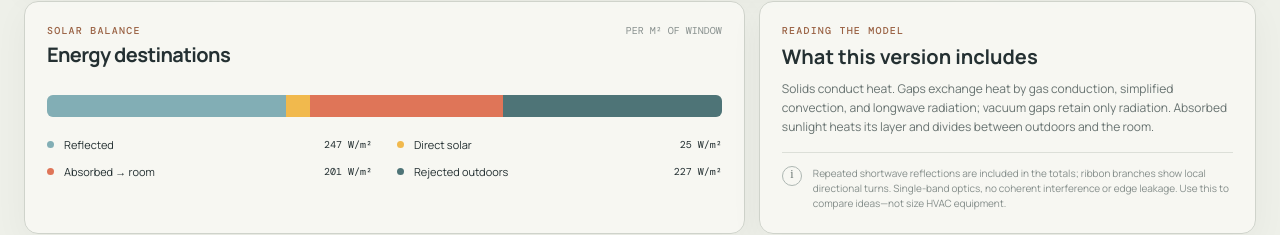
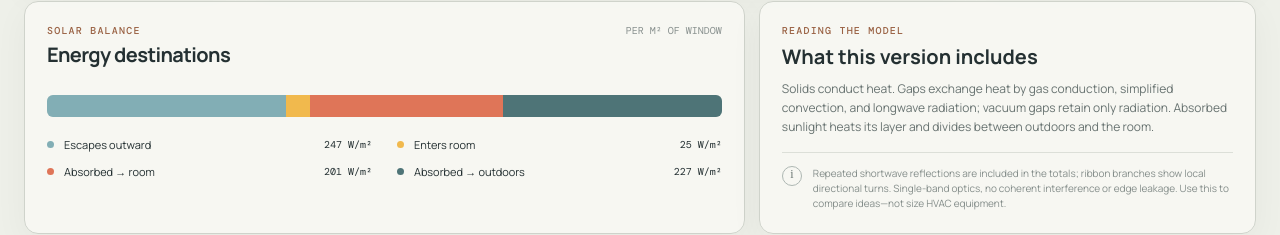
Before and after one commit to mohnjahoney/layer-light, a React (Vite) app: page / in a window 1280 px wide. Shown: the part 927-1162 px from the top of the page. Built offline with nearby package versions, Linux system fonts and the light colour scheme.

Commit message:
clarify inward and outward flux results

```diff
--- a/src/App.jsx
+++ b/src/App.jsx
@@ -1,5 +1,6 @@
 import { useEffect, useMemo, useRef, useState } from 'react'
 import { MATERIALS, newLayer, solveSystem } from './physics.js'
+import { createFlowViewModel } from './flowViewModel.js'
 
 const INITIAL = [newLayer('glass'), newLayer('air'), newLayer('glass'), newLayer('curtain')]
 
@@ -61,10 +62,10 @@ function NumberField({ label, value, unit, min = 0, max, step = 0.01, onChange }
 
 function EnergyBar({ result, sunlight }) {
   const values = [
-    { label: 'Reflected', value: result.reflected, color: '#82aeb5' },
-    { label: 'Direct solar', value: result.directSolar, color: '#f1b94d' },
-    { label: 'Absorbed → room', value: Math.max(0, result.absorbedToRoom), color: '#df7558' },
-    { label: 'Rejected outdoors', value: result.rejected, color: '#4e7477' },
+    { label: 'Escapes outward', value: result.escapedOutwardFlux, color: '#82aeb5' },
+    { label: 'Enters room', value: result.enteringRoomShortwaveFlux, color: '#f1b94d' },
+    { label: 'Absorbed → room', value: Math.max(0, result.absorbedToRoomFlux), color: '#df7558' },
+    { label: 'Absorbed → outdoors', value: result.absorbedToOutdoorsFlux, color: '#4e7477' },
   ]
   return (
     <div className="energy-viz">
@@ -84,32 +85,32 @@ function EnergyRibbons({ layers, flows, sunlight }) {
     <div className="ribbon-viz">
       <div className="ribbon-heading">
         <div><p className="eyebrow">Solar journey</p><h3>Follow the energy</h3></div>
-        <div className="ribbon-arrival"><span>arrives in room</span><strong>{fmt(flows.at(-1)?.transmitted ?? sunlight)} W/m²</strong></div>
+        <div className="ribbon-arrival"><span>arrives in room</span><strong>{fmt(flows.at(-1)?.inwardFluxAfter ?? sunlight)} W/m²</strong></div>
       </div>
       <div className="ribbon-legend"><span><i className="transmitted" />Moving inward</span><span><i className="reflected" />Turns outward</span><span><i className="absorbed" />Held by layer</span></div>
       <div className="ribbon-track" style={{ gridTemplateColumns: `repeat(${Math.max(layers.length, 1)}, 78px)` }} aria-label="Shortwave solar energy flow through layers">
         {layers.map((layer, index) => {
           const flow = flows[index]
-          const reflectedWidth = widthFor(flow.reflected, 17)
-          const absorbedWidth = widthFor(flow.absorbed, 17)
+          const reflectedWidth = widthFor(flow.localOutwardReflectionFlux, 17)
+          const absorbedWidth = widthFor(flow.absorbedFlux, 17)
           const markerId = `arrow-${index}-${layer.id}`
           const isLast = index === layers.length - 1
           return (
-            <svg key={layer.id} className={`ribbon-cell ${flow.bypassed ? 'bypassed' : ''}`} viewBox="0 0 78 170" role="img" aria-label={`${layer.name}: ${fmt(flow.transmitted)} watts per square meter transmitted, ${fmt(flow.reflected)} reflected, ${fmt(flow.absorbed)} absorbed`}>
-              <title>{layer.name}: {fmt(flow.transmitted)} transmitted · {fmt(flow.reflected)} reflected · {fmt(flow.absorbed)} absorbed W/m²</title>
+            <svg key={layer.id} className={`ribbon-cell ${flow.bypassed ? 'bypassed' : ''}`} viewBox="0 0 78 170" role="img" aria-label={`${layer.name}: ${fmt(flow.inwardFluxAfter)} watts per square meter moving inward after the layer, ${fmt(flow.localOutwardReflectionFlux)} turned outward, ${fmt(flow.absorbedFlux)} absorbed`}>
+              <title>{layer.name}: {fmt(flow.inwardFluxAfter)} inward after layer · {fmt(flow.localOutwardReflectionFlux)} turns outward · {fmt(flow.absorbedFlux)} absorbed W/m²</title>
               <defs>
                 <marker id={`${markerId}-gold`} markerWidth="20" markerHeight="20" refX="16" refY="10" orient="auto" markerUnits="userSpaceOnUse"><path d="M0 0 L20 10 L0 20 Z" className="arrow-gold" /></marker>
                 <marker id={`${markerId}-blue`} markerWidth="14" markerHeight="14" refX="11" refY="7" orient="auto" markerUnits="userSpaceOnUse"><path d="M0 0 L14 7 L0 14 Z" className="arrow-blue" /></marker>
                 <marker id={`${markerId}-coral`} markerWidth="14" markerHeight="14" refX="11" refY="7" orient="auto" markerUnits="userSpaceOnUse"><path d="M0 0 L14 7 L0 14 Z" className="arrow-coral" /></marker>
               </defs>
-              <path d="M-9 83 C7 83 25 83 40 83" className="ribbon transmitted ribbon-glow" style={{ strokeWidth: widthFor(flow.incoming) }} />
-              <path d="M39 83 C54 83 70 83 87 83" className="ribbon transmitted ribbon-glow" style={{ strokeWidth: widthFor(flow.transmitted) }} markerEnd={isLast ? `url(#${markerId}-gold)` : undefined} />
-              {!flow.bypassed && flow.reflected > 0 && <path d="M40 83 C28 69 26 39 -8 20" className="ribbon reflected" style={{ strokeWidth: reflectedWidth }} markerEnd={`url(#${markerId}-blue)`} />}
-              {!flow.bypassed && flow.absorbed > 0 && <path d="M40 83 C53 101 28 124 40 158" className="ribbon absorbed" style={{ strokeWidth: absorbedWidth }} markerEnd={`url(#${markerId}-coral)`} />}
-              <circle cx="40" cy="83" r={Math.max(5, widthFor(flow.incoming) / 2)} className="ribbon-junction-halo" />
-              <circle cx="40" cy="83" r={Math.max(3, widthFor(flow.incoming) / 3.2)} className="ribbon-junction" />
-              {!flow.bypassed && flow.reflected >= sunlight * .04 && <text x="5" y="12" textAnchor="middle" className="branch-value reflected-value">{fmt(flow.reflected)}</text>}
-              {!flow.bypassed && flow.absorbed >= sunlight * .04 && <text x="40" y="168" textAnchor="middle" className="branch-value absorbed-value">{fmt(flow.absorbed)}</text>}
+              <path d="M-9 83 C7 83 25 83 40 83" className="ribbon transmitted ribbon-glow" style={{ strokeWidth: widthFor(flow.inwardFluxBefore) }} />
+              <path d="M39 83 C54 83 70 83 87 83" className="ribbon transmitted ribbon-glow" style={{ strokeWidth: widthFor(flow.inwardFluxAfter) }} markerEnd={isLast ? `url(#${markerId}-gold)` : undefined} />
+              {!flow.bypassed && flow.localOutwardReflectionFlux > 0 && <path d="M40 83 C28 69 26 39 -8 20" className="ribbon reflected" style={{ strokeWidth: reflectedWidth }} markerEnd={`url(#${markerId}-blue)`} />}
+              {!flow.bypassed && flow.absorbedFlux > 0 && <path d="M40 83 C53 101 28 124 40 158" className="ribbon absorbed" style={{ strokeWidth: absorbedWidth }} markerEnd={`url(#${markerId}-coral)`} />}
+              <circle cx="40" cy="83" r={Math.max(5, widthFor(flow.inwardFluxBefore) / 2)} className="ribbon-junction-halo" />
+              <circle cx="40" cy="83" r={Math.max(3, widthFor(flow.inwardFluxBefore) / 3.2)} className="ribbon-junction" />
+              {!flow.bypassed && flow.localOutwardReflectionFlux >= sunlight * .04 && <text x="5" y="12" textAnchor="middle" className="branch-value reflected-value">{fmt(flow.localOutwardReflectionFlux)}</text>}
+              {!flow.bypassed && flow.absorbedFlux >= sunlight * .04 && <text x="40" y="168" textAnchor="middle" className="branch-value absorbed-value">{fmt(flow.absorbedFlux)}</text>}
               {flow.bypassed && <><rect x="22" y="66" width="36" height="34" rx="9" className="bypass-box" /><text x="40" y="56" textAnchor="middle">BYPASS</text></>}
             </svg>
           )
@@ -127,7 +128,8 @@ export default function App() {
   const [dragUi, setDragUi] = useState({ holdingId: null, draggingId: null })
   const dragTimer = useRef(null)
   const dragState = useRef(null)
-  const result = useMemo(() => solveSystem(layers, settings), [layers, settings])
+  const solution = useMemo(() => solveSystem(layers, settings), [layers, settings])
+  const result = useMemo(() => createFlowViewModel(layers, solution), [layers, solution])
   const selected = layers.find((layer) => layer.id === selectedId)
 
   useEffect(() => () => clearTimeout(dragTimer.current), [])
@@ -241,7 +243,7 @@ export default function App() {
           <section className={`stack-panel card ${flowVisible ? 'flow-expanded' : 'flow-collapsed'}`}>
             <div className="stack-labels"><span>OUTDOORS</span><button className="flow-toggle" aria-pressed={flowVisible} onClick={() => setFlowVisible((visible) => !visible)}><i /> Energy flow</button><span>ROOM</span></div>
             <div className="sun-line"><span>☀</span><i /><b>{fmt(settings.sunlight)} W/m² incident</b></div>
-            {flowVisible && <EnergyRibbons layers={layers} flows={result.solarByLayer} sunlight={settings.sunlight} />}
+            {flowVisible && <EnergyRibbons layers={layers} flows={result.layerFlows} sunlight={settings.sunlight} />}
             <div className={`layer-stack ${dragUi.draggingId ? 'stack-is-dragging' : ''}`}>
               {layers.length === 0 && <div className="empty-state">Add a material to begin</div>}
               {layers.map((layer, index) => (
@@ -261,11 +263,11 @@ export default function App() {
             <div className={`drag-status ${dragUi.holdingId ? 'is-holding' : ''} ${dragUi.draggingId ? 'is-moving' : ''}`} aria-live="polite">
               {dragUi.holdingId ? 'Keep holding…' : dragUi.draggingId ? 'Movable — drag to a new position, then release' : 'Hold the grip for half a second to move a layer'}
             </div>
-            <div className="heat-arrow"><span>Net room heat</span><i className={result.totalGain < 0 ? 'reverse' : ''} /><strong>{fmt(Math.abs(result.totalGain))} W/m² {result.totalGain >= 0 ? 'in' : 'out'}</strong></div>
+            <div className="heat-arrow"><span>Net room heat</span><i className={result.roomInwardFlux < 0 ? 'reverse' : ''} /><strong>{fmt(Math.abs(result.roomInwardFlux))} W/m² {result.roomInwardFlux >= 0 ? 'in' : 'out'}</strong></div>
             <div className="metric-row">
-              <div><span>Total room heat gain</span><strong>{fmt(result.totalGain)} <small>W/m²</small></strong></div>
-              <div><span>Assembly R-value</span><strong>{fmt(result.totalR, 2)} <small>m²K/W</small></strong></div>
-              <div><span>Direct solar</span><strong>{fmt(result.directSolar)} <small>W/m²</small></strong></div>
+              <div><span>Total room heat gain</span><strong>{fmt(result.roomInwardFlux)} <small>W/m²</small></strong></div>
+              <div><span>Assembly R-value</span><strong>{fmt(result.totalResistance, 2)} <small>m²K/W</small></strong></div>
+              <div><span>Direct solar</span><strong>{fmt(result.enteringRoomShortwaveFlux)} <small>W/m²</small></strong></div>
             </div>
           </section>
 
--- /dev/null
+++ b/src/flowViewModel.js
@@ -0,0 +1,58 @@
+export function createFlowViewModel(layers, solution) {
+  const interactionById = new Map(
+    solution.shortwave.layerInteractions.map((interaction) => [interaction.layerId, interaction]),
+  )
+  const temperatureById = new Map(
+    solution.thermal.layerTemperatures.map(({ layerId, temperature }) => [layerId, temperature]),
+  )
+  const resistanceById = new Map(
+    solution.thermal.layerResistances.map(({ layerId, resistance }) => [layerId, resistance]),
+  )
+  let activeIndex = 0
+
+  const layerFlows = layers.map((layer) => {
+    const interfaceBefore = solution.shortwave.interfaces[activeIndex]
+    if (layer.enabled === false) {
+      return {
+        layerId: layer.id,
+        inwardFluxBefore: interfaceBefore.inwardFlux,
+        inwardFluxAfter: interfaceBefore.inwardFlux,
+        outwardFluxBefore: interfaceBefore.outwardFlux,
+        outwardFluxAfter: interfaceBefore.outwardFlux,
+        localOutwardReflectionFlux: 0,
+        absorbedFlux: 0,
+        bypassed: true,
+      }
+    }
+
+    const interaction = interactionById.get(layer.id)
+    const interfaceAfter = solution.shortwave.interfaces[activeIndex + 1]
+    activeIndex += 1
+    return {
+      layerId: layer.id,
+      inwardFluxBefore: interfaceBefore.inwardFlux,
+      inwardFluxAfter: interfaceAfter.inwardFlux,
+      outwardFluxBefore: interfaceBefore.outwardFlux,
+      outwardFluxAfter: interfaceAfter.outwardFlux,
+      localOutwardReflectionFlux: interaction.reflectedFlux.outward,
+      absorbedFlux: interaction.absorbedFlux.total,
+      bypassed: false,
+    }
+  })
+
+  const totalAbsorbedFlux = solution.shortwave.totals.absorbedFlux
+  const absorbedToRoom = solution.thermal.solarDrivenInwardFlux
+
+  return {
+    layerFlows,
+    temperatures: layers.map((layer) => temperatureById.get(layer.id) ?? null),
+    resistances: layers.map((layer) => resistanceById.get(layer.id) ?? null),
+    totalResistance: solution.thermal.totalResistance,
+    escapedOutwardFlux: solution.shortwave.boundaries.outdoors.escapingOutwardFlux,
+    enteringRoomShortwaveFlux: solution.shortwave.boundaries.room.enteringInwardFlux,
+    absorbedToRoomFlux: absorbedToRoom,
+    absorbedToOutdoorsFlux: Math.max(0, totalAbsorbedFlux - absorbedToRoom),
+    roomInwardFlux: solution.roomInwardFlux,
+    energyBalanceResidual: solution.shortwave.totals.energyBalanceResidual,
+  }
+}
--- a/src/physics.js
+++ b/src/physics.js
@@ -98,8 +98,8 @@ function solveTemperatures(resistances, sources, outside, inside) {
 export function solveShortwave(layers, incident) {
   const count = layers.length
   const suffixReflectance = Array(count + 1).fill(0)
-  const forward = Array(count + 1).fill(0)
-  const backward = Array(count + 1).fill(0)
+  const inwardFluxes = Array(count + 1).fill(0)
+  const outwardFluxes = Array(count + 1).fill(0)
   const EPSILON = 1e-12
 
   for (let index = count - 1; index >= 0; index -= 1) {
@@ -111,43 +111,76 @@ export function solveShortwave(layers, incident) {
     suffixReflectance[index] = Math.min(1, Math.max(0, layer.reflectance + returned))
   }
 
-  forward[0] = Math.max(0, incident)
+  inwardFluxes[0] = Math.max(0, incident)
   for (let index = 0; index < count; index += 1) {
     const layer = layers[index]
     const denominator = 1 - layer.reflectance * suffixReflectance[index + 1]
-    forward[index + 1] = denominator > EPSILON
-      ? layer.transmittance * forward[index] / denominator
+    inwardFluxes[index + 1] = denominator > EPSILON
+      ? layer.transmittance * inwardFluxes[index] / denominator
       : 0
   }
 
   for (let index = count - 1; index >= 0; index -= 1) {
     const layer = layers[index]
-    backward[index] = layer.reflectance * forward[index] + layer.transmittance * backward[index + 1]
+    outwardFluxes[index] = layer.reflectance * inwardFluxes[index] + layer.transmittance * outwardFluxes[index + 1]
   }
 
-  const absorbed = layers.map((layer, index) => layer.absorptance * (forward[index] + backward[index + 1]))
-  const byLayer = layers.map((layer, index) => ({
-    incoming: forward[index],
-    forwardIn: forward[index],
-    backwardIn: backward[index + 1],
-    transmitted: forward[index + 1],
-    backward: backward[index],
-    reflected: layer.reflectance * forward[index],
-    reReflected: layer.reflectance * backward[index + 1],
-    forwardTransmission: layer.transmittance * forward[index],
-    backwardTransmission: layer.transmittance * backward[index + 1],
-    absorbed: absorbed[index],
-    bypassed: false,
+  const interfaces = inwardFluxes.map((inwardFlux, index) => ({
+    index,
+    inwardFlux,
+    outwardFlux: outwardFluxes[index],
+    netInwardFlux: inwardFlux - outwardFluxes[index],
   }))
+  const layerInteractions = layers.map((layer, index) => {
+    const absorbedFromInward = layer.absorptance * inwardFluxes[index]
+    const absorbedFromOutward = layer.absorptance * outwardFluxes[index + 1]
+    return {
+      layerId: layer.id,
+      incidentFlux: {
+        inward: inwardFluxes[index],
+        outward: outwardFluxes[index + 1],
+      },
+      reflectedFlux: {
+        inward: layer.reflectance * outwardFluxes[index + 1],
+        outward: layer.reflectance * inwardFluxes[index],
+      },
+      transmittedFlux: {
+        inward: layer.transmittance * inwardFluxes[index],
+        outward: layer.transmittance * outwardFluxes[index + 1],
+      },
+      absorbedFlux: {
+        fromInward: absorbedFromInward,
+        fromOutward: absorbedFromOutward,
+        total: absorbedFromInward + absorbedFromOutward,
+      },
+    }
+  })
+  const totalAbsorbedFlux = layerInteractions.reduce((sum, interaction) => sum + interaction.absorbedFlux.total, 0)
+  const incidentInwardFlux = inwardFluxes[0] ?? Math.max(0, incident)
+  const escapingOutwardFlux = outwardFluxes[0] ?? 0
+  const enteringInwardFlux = inwardFluxes[count] ?? incidentInwardFlux
+  const energyBalanceResidual = incidentInwardFlux - escapingOutwardFlux - enteringInwardFlux - totalAbsorbedFlux
 
   return {
-    byLayer,
-    forward,
-    backward,
-    absorbed,
-    reflected: backward[0] ?? 0,
-    transmitted: forward[count] ?? incident,
-    suffixReflectance,
+    interfaces,
+    layerInteractions,
+    boundaries: {
+      outdoors: {
+        incidentInwardFlux,
+        escapingOutwardFlux,
+      },
+      room: {
+        enteringInwardFlux,
+        incidentOutwardFlux: outwardFluxes[count] ?? 0,
+      },
+    },
+    totals: {
+      absorbedFlux: totalAbsorbedFlux,
+      energyBalanceResidual,
+      relativeEnergyBalanceResidual: incidentInwardFlux > 0
+        ? energyBalanceResidual / incidentInwardFlux
+        : 0,
+    },
   }
 }
 
@@ -159,54 +192,34 @@ export function solveSystem(layers, settings) {
   const resistances = activeLayers.map((layer, i) => layerResistance(layer, i, activeLayers, meanK))
 
   const shortwave = solveShortwave(activeLayers, settings.sunlight)
-  const activeFlowById = new Map(activeLayers.map((layer, index) => [layer.id, shortwave.byLayer[index]]))
-  let activeIndex = 0
-  const solarByLayer = layers.map((layer) => {
-    if (layer.enabled !== false) {
-      const flow = activeFlowById.get(layer.id)
-      activeIndex += 1
-      return flow
-    }
-    return {
-      incoming: shortwave.forward[activeIndex],
-      forwardIn: shortwave.forward[activeIndex],
-      backwardIn: shortwave.backward[activeIndex],
-      transmitted: shortwave.forward[activeIndex],
-      backward: shortwave.backward[activeIndex],
-      reflected: 0,
-      reReflected: 0,
-      forwardTransmission: shortwave.forward[activeIndex],
-      backwardTransmission: shortwave.backward[activeIndex],
-      absorbed: 0,
-      bypassed: true,
-    }
-  })
-  const absorbed = shortwave.absorbed
+  const absorbed = shortwave.layerInteractions.map((interaction) => interaction.absorbedFlux.total)
 
   const activeTemperatures = solveTemperatures(resistances, absorbed, outside, inside)
-  const temperatureById = new Map(activeLayers.map((layer, index) => [layer.id, activeTemperatures[index]]))
-  const temperatures = layers.map((layer) => layer.enabled === false ? null : temperatureById.get(layer.id))
   const baselineTemperatures = solveTemperatures(resistances, activeLayers.map(() => 0), outside, inside)
   const boundaryIn = activeLayers.length ? 1 / 8 + resistances.at(-1) / 2 : 1 / 8 + 1 / 20
   const inwardThermal = activeLayers.length ? (activeTemperatures.at(-1) - inside) / boundaryIn : (outside - inside) / boundaryIn
   const baseline = activeLayers.length ? (baselineTemperatures.at(-1) - inside) / boundaryIn : inwardThermal
   const absorbedToRoom = inwardThermal - baseline
-  const totalGain = shortwave.transmitted + inwardThermal
-  const rejected = Math.max(0, settings.sunlight - shortwave.reflected - shortwave.transmitted - absorbedToRoom)
+  const roomInwardFlux = shortwave.boundaries.room.enteringInwardFlux + inwardThermal
   const totalR = 1 / 20 + resistances.reduce((sum, r) => sum + r, 0) + 1 / 8
 
   return {
-    temperatures,
-    solarByLayer,
-    resistances,
-    totalR,
-    reflected: shortwave.reflected,
-    directSolar: shortwave.transmitted,
-    shortwaveForward: shortwave.forward,
-    shortwaveBackward: shortwave.backward,
-    absorbedToRoom,
-    baseline,
-    totalGain,
-    rejected,
+    activeLayerIds: activeLayers.map((layer) => layer.id),
+    shortwave,
+    thermal: {
+      layerTemperatures: activeLayers.map((layer, index) => ({
+        layerId: layer.id,
+        temperature: activeTemperatures[index],
+      })),
+      layerResistances: activeLayers.map((layer, index) => ({
+        layerId: layer.id,
+        resistance: resistances[index],
+      })),
+      totalResistance: totalR,
+      inwardFlux: inwardThermal,
+      baselineInwardFlux: baseline,
+      solarDrivenInwardFlux: absorbedToRoom,
+    },
+    roomInwardFlux,
   }
 }
```
Also changed, not shown: 2 other files (tests, documents, lock files or other folders).
